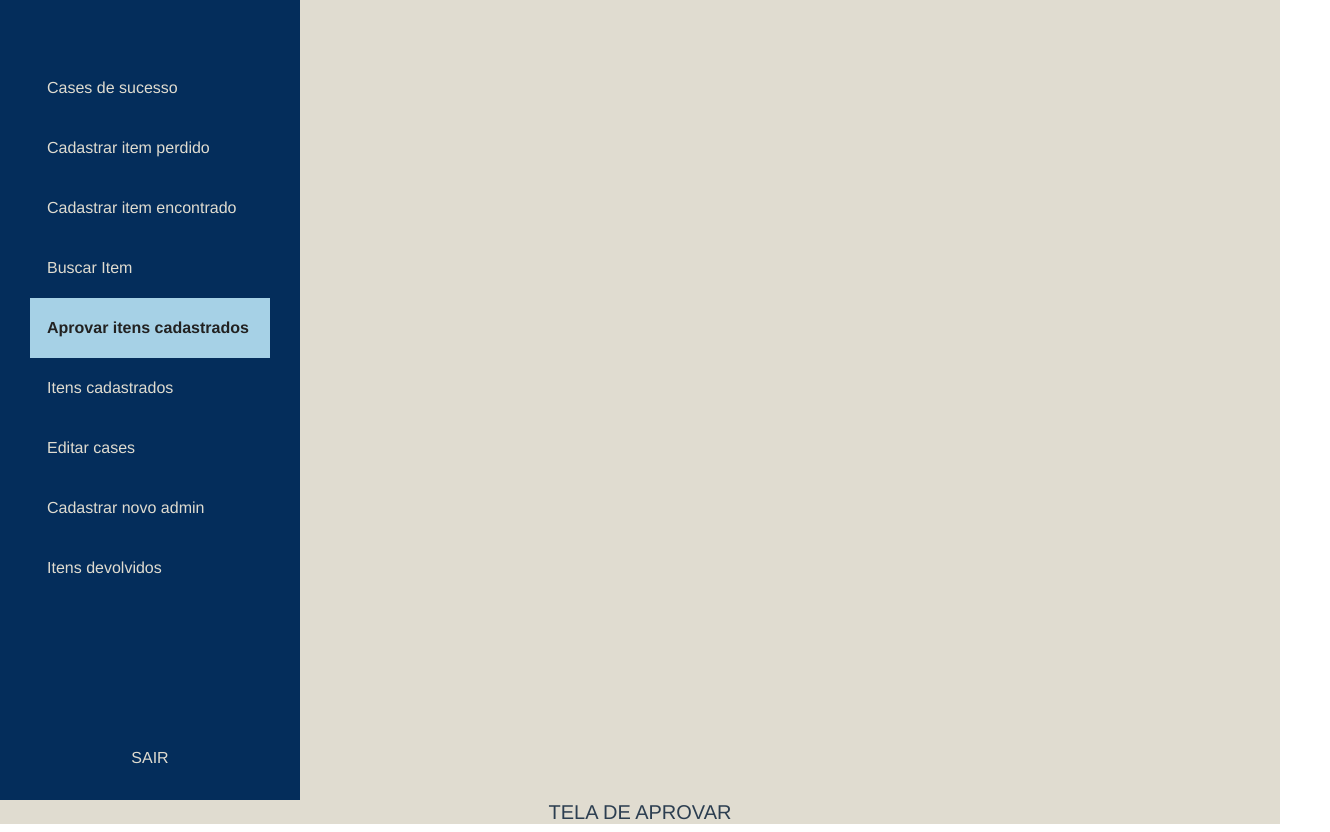
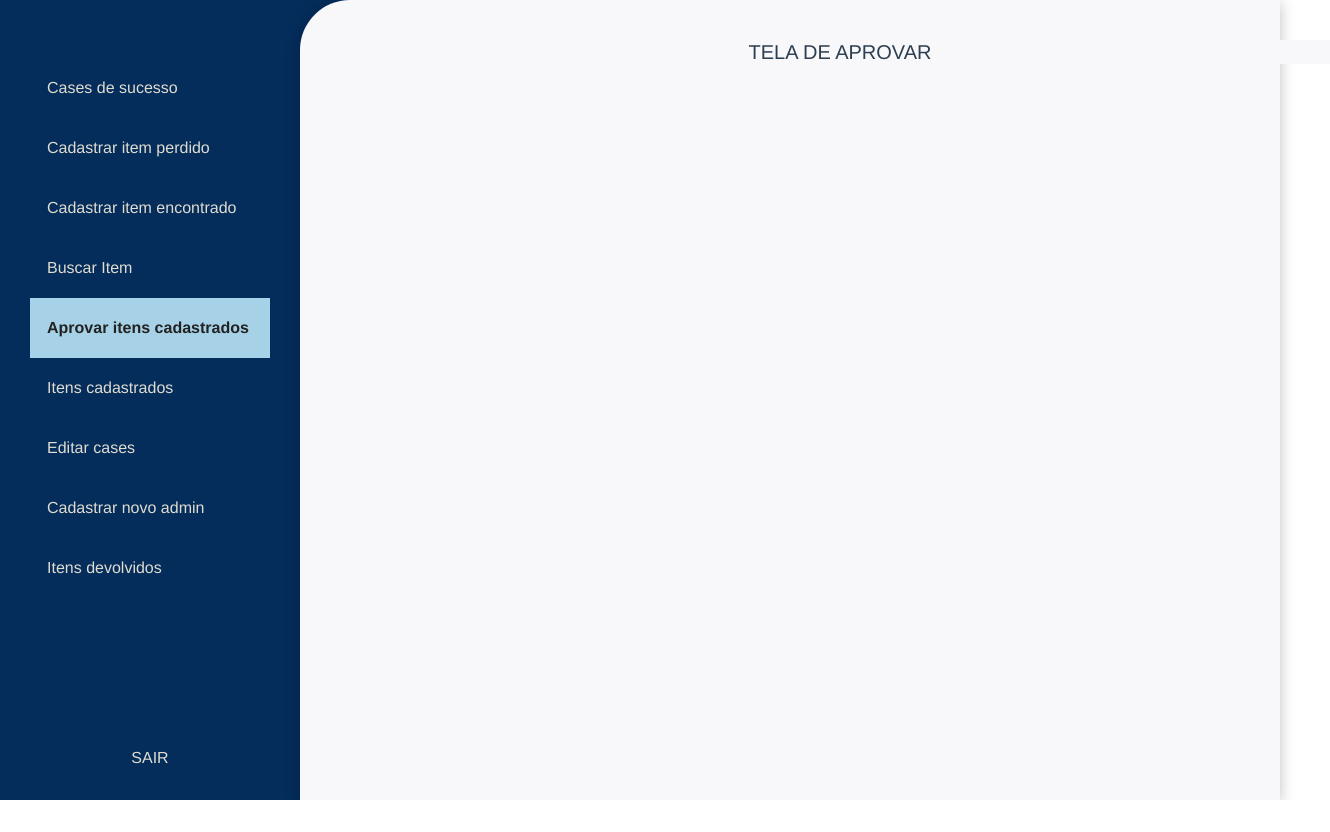
Before and after one commit to teagoodilon/APPear, a Vue app in the folder front-end/: page /dash/aprovar in a window 1280 px wide. Shown: the whole page, 1330 px wide, since content can reach past the window. After the commit the page ends 800 px from the top, so only its background shows below. Built offline with nearby package versions, Linux system fonts and the light colour scheme.

Commit message:
Correção de bug

```diff
--- a/front-end/src/components/SideBar.vue
+++ b/front-end/src/components/SideBar.vue
@@ -214,7 +214,6 @@ export default {
   width: 300px;
   height: 100vh;
   transition: all 0.5s cubic-bezier(0.54, -0.01, 1, 1.02);
-  background: #042D5B;
 }
 
 .abas {
--- a/front-end/src/router/index.js
+++ b/front-end/src/router/index.js
@@ -26,7 +26,6 @@ const routes = [
     path: "/dash",
     name: "Dashboard",
     component: SideBarView,
-    redirect: '/dash/tabela',
     children: [
       {
         path: "/dash/cases",
--- a/front-end/src/views/Login.vue
+++ b/front-end/src/views/Login.vue
@@ -1,8 +1,7 @@
 <template>
-    <div id="main">
+    <div class="main">
         <div class="backgroundd"></div>
         <section class="ladoE">
-            <img src="@/assets/back.png" alt="fundo" class="backgroundd">
             <div>
                 <h1>APPear</h1>
                 <img src="@/assets/logo.png" alt="">
@@ -41,45 +40,62 @@
 </template>
 
 <script>
+
 </script>
 
 <style scoped lang="scss">
 @import url('https://fonts.googleapis.com/css2?family=Montserrat:ital,wght@0,100;0,200;0,300;0,400;0,500;0,600;0,700;0,800;1,900&display=swap');
+
 * {
     margin: 0;
     padding: 0;
     box-sizing: border-box;
     font-family: 'Montserrat', sans-serif;
+
 }
 
-body {
+html {
     background: #e0dcd0;
+    overflow-x: hidden !important;
+    overflow-y: hidden !important;
 }
 
-#main {
+.main {
     display: flex;
     justify-content: center;
     align-items: center;
     height: 80vh;
-    overflow-x: hidden !important;
-    overflow-y: hidden !important;
 }
+
 section {
     width: 100%;
     height: 100%;
 }
+
+
 /* LADO ESQUERDO */
+
 .ladoE {
     display: flex;
     justify-content: center;
     align-items: center;
 }
+
 .backgroundd {
+    background: #042D5B;
+    width: 100vw;
+    height: 150vh;
+    left: -45%;
+    box-shadow: 0px 0px 30px 10px rgb(107, 107, 107);
+    transform: rotate(75deg);
     position: absolute;
     z-index: -1;
-    max-height: 100vh;
-    width: 900px;
 }
+
+.ladoE img {
+    width: 100%;
+}
+
 .ladoE h1 {
     display: flex;
     justify-content: center;
@@ -88,13 +104,19 @@ section {
     color: #e0dcd0;
     font-weight: 800;
 }
+
+
+
+
 /* LADO DIREITO */
+
 .ladoD {
     display: flex;
     justify-content: center;
     align-items: center;
     flex-direction: column;
 }
+
 .desc .form {
     display: flex;
     flex-direction: column;
@@ -104,6 +126,7 @@ section {
     color:#e0dcd0;
     box-shadow: 9px 9px 25px 0px rgb(117, 117, 117);
 }
+
 .desc h2 {
     display: flex;
     justify-content: center;
@@ -112,9 +135,11 @@ section {
     margin-bottom: 10px;
     margin-top: -20px;
 }
+
 .desc label {
     font-size: 22px;
 }
+
 .desc input {
     padding: 4px;
     margin-bottom: 4px;
@@ -126,16 +151,19 @@ section {
     background: #e0dcd0;
     color:#343434;
 }
+
 .desc a {
     text-decoration: none;
     color: #e0dcd0;
 }
+
 .desc .btn-cad {
     display: flex;
     flex-direction: column;
     align-items: center;
     padding: 20px;
 }
+
 .btn-cad .butn {
     color: #e0dcd0;
     padding: 8px 24px;
@@ -147,14 +175,18 @@ section {
     transition: .3s;
     box-shadow: 4px 4px 10px 0px rgb(117, 117, 117);
 }
+
 .btn-cad .butn:hover{
     background: #1d1d1d;
 }
+
 .btn-cad a {
     text-decoration: none;
     color: #343434;
     font-weight: 600;
 }
+
+
 .admin {
     right: 7px;
     bottom: 7px;
@@ -162,29 +194,34 @@ section {
     position: absolute;
     padding: 6px;
 }
+
 .admin a {
     text-transform: none;
     text-decoration: none;
     color: #e0dcd0;
 }
+
 .deff.fundo{
     position: absolute;
     top: 6px;
     right: 7px;
     width: 70px;
 }
+
 .deff.fundoB {
     position: absolute;
     top: 11px;
     right: 43px;
     width: 27px;
 }
+
 .deff.olhoF {
     position: absolute;
     top: 13px;
     right: 47px;
     width: 20px;
 }
+
 .deff.olhoA {
     position: absolute;
     top: 13px;
--- a/front-end/src/views/Perdidos.vue
+++ b/front-end/src/views/Perdidos.vue
@@ -13,5 +13,5 @@ export default {
 </script>
 
 
-<style scoped>
+<style>
 </style>
--- a/front-end/src/views/SideBarView.vue
+++ b/front-end/src/views/SideBarView.vue
@@ -1,20 +1,25 @@
 <template>
-  <div>
+  <div style="background-color:#042d5b;">
     <SideBar/>
     <div
       class="router-container marginSideBar300"
     >
-      </div>
       <transition name="fade" mode="out-in">
         <router-view id="router-view" />
       </transition>
     </div>
+  </div>
 </template>
 
 <script>
 import SideBar from "@/components/SideBar.vue";
 export default {
   name: "SideBarView",
+  data() {
+    return {
+      controlador: false,
+    };
+  },
   components: {
     SideBar,
   },
@@ -23,12 +28,18 @@ export default {
 
 <style lang="scss">
 #router-view {
-  background: #e0dcd0;
+  height: fit-content;
+  width: 100%;
+  background: #f8f8fb;
+  margin-left: 100px;
+  margin-top: 20px;
 }
 
 .router-container {
-  background: #e0dcd0;
+  background: #f8f8fb;
   min-height: 100vh;
+  border-top-left-radius: 50px;
+  box-shadow: 0px 3.03963px 15.1982px rgba(0, 0, 0, 0.25);
 }
 
 .fade-enter {
@@ -49,6 +60,8 @@ export default {
 .marginSideBar300 {
   display: flex;
   flex-direction: column;
+  align-items: center;
+  padding-top: 20px;
   margin-left: 300px;
   transition: all 0.5s cubic-bezier(0.54, -0.01, 1, 1.02);
 }
@@ -56,6 +69,11 @@ export default {
 </style>
 
 <style lang="scss" scoped>
+
+.logoOpacity {
+  opacity: 0;
+}
+
 
 @keyframes displayAnimation {
   from {
```
Also changed, not shown: front-end/src/App.vue (line endings or trailing spaces).
